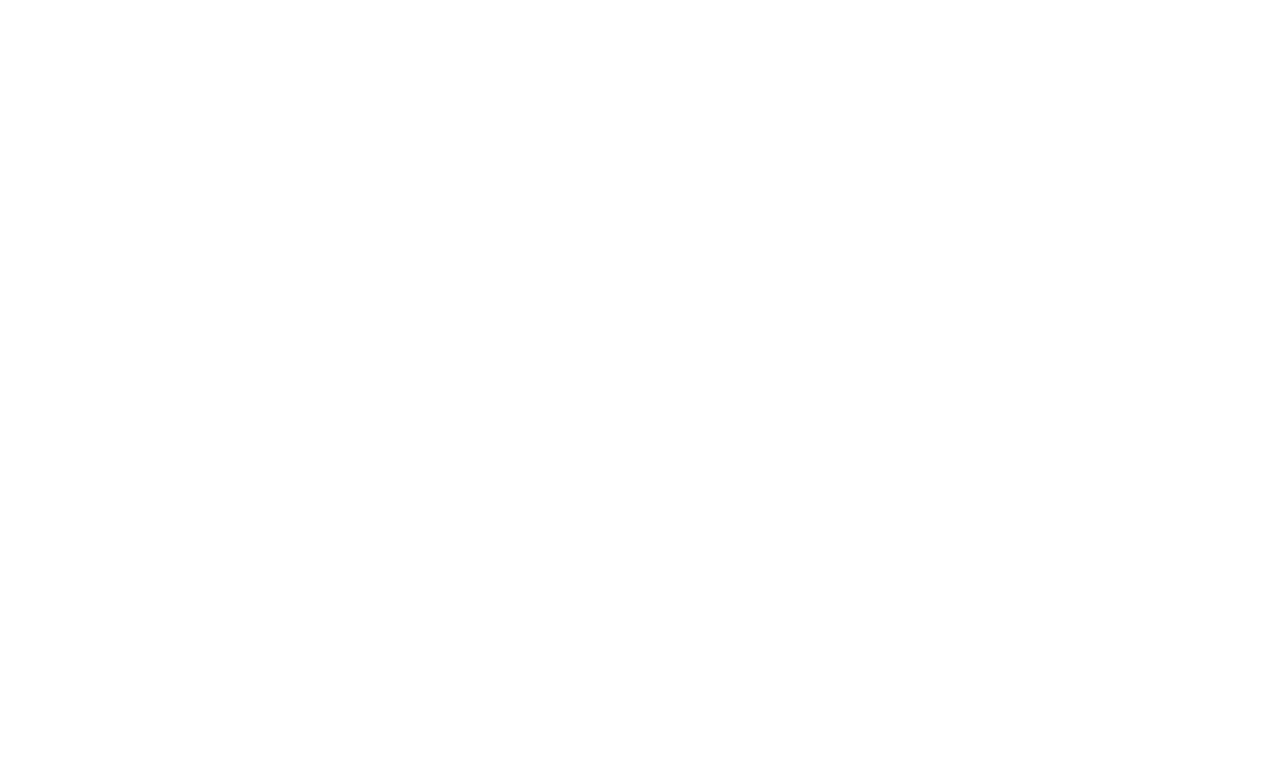
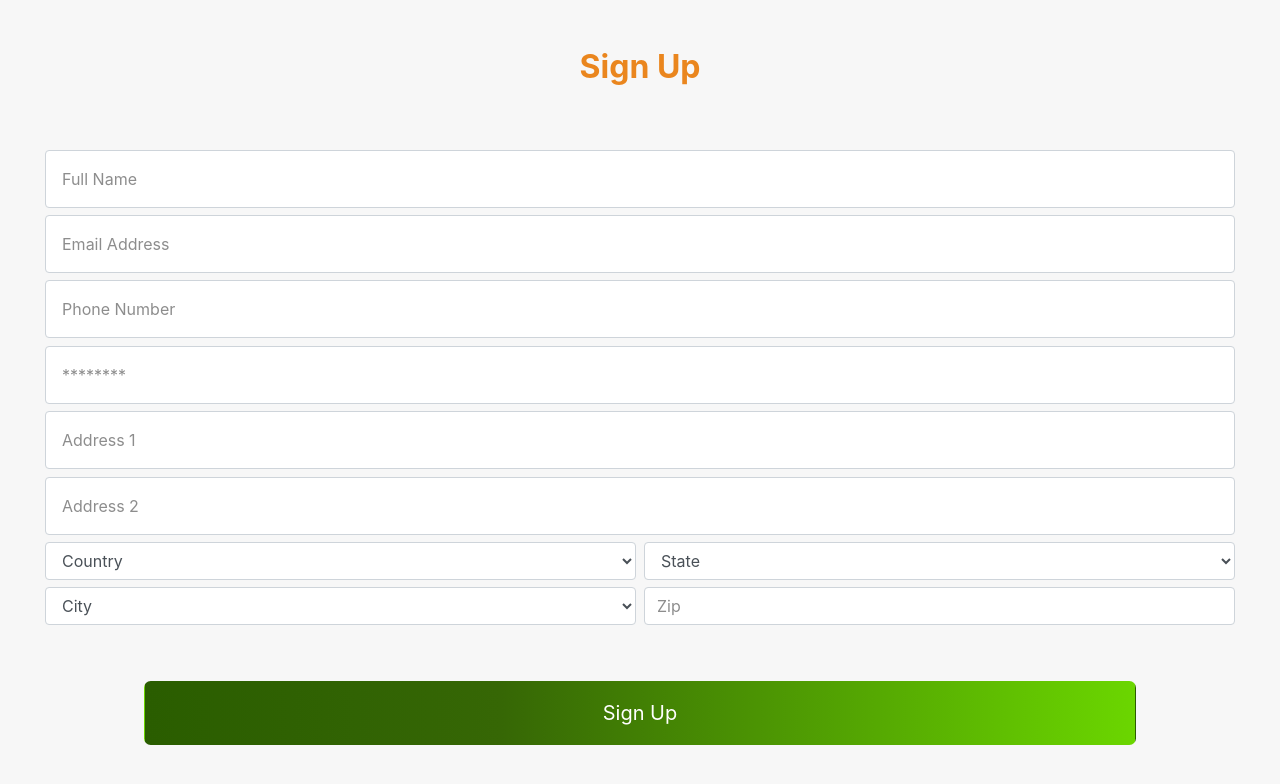
Before and after one commit to frodrigueez/Feed-South-Fl-Plus, a React (Create React App) app in the folder mobile/: page /#/signup in a window 1280 px wide. Shown: the top 784 px of the page. Built offline with nearby package versions, Linux system fonts and the light colour scheme.

Commit message:
page 4 markup complete

```diff
--- /dev/null
+++ b/mobile/src/pages/Signup.jsx
@@ -0,0 +1,111 @@
+import React from "react";
+import style from "./Signup.module.css";
+const Signup = () => {
+  return (
+    <div className={`${style.main}`}>
+      <div className={`${style.item}`}>
+        <h2 className="text-capitalize text-center py-5">
+          <b className={`${style.headerColor}`}>sign up</b>
+        </h2>
+      </div>
+      <div className={`${style.item}`}>
+        <input
+          type="text"
+          className={`${style.input} form-control p-3`}
+          placeholder="Full Name"
+        />
+      </div>
+      <div className={`${style.item}`}>
+        <input
+          type="email"
+          className={`${style.input} form-control p-3`}
+          placeholder="Email Address"
+        />
+      </div>
+      <div className={`${style.item}`}>
+        <input
+          type="Number"
+          className={`${style.input} form-control p-3`}
+          placeholder="Phone Number"
+        />
+      </div>
+      <div className={`${style.item}`}>
+        <input
+          type="password"
+          className={`${style.input} form-control p-3`}
+          placeholder="********"
+        />
+      </div>
+      <div className={`${style.item}`}>
+        <input
+          type="text"
+          className={`${style.input} form-control p-3`}
+          placeholder="Address 1"
+        />
+      </div>
+      <div className={`${style.item}`}>
+        <input
+          type="text"
+          className={`${style.input} form-control p-3`}
+          placeholder="Address 2"
+        />
+      </div>
+      <div className={`${style.item}`}>
+        <div className="container-fluid">
+          <div className="row">
+            <div className="col-6 p-0 pr-1">
+              <select className="form-control">
+                <option value="test" selected>
+                  Country
+                </option>
+                <option value="test">USA</option>
+              </select>
+            </div>
+            <div className="col-6 p-0 pl-1">
+              <select className="form-control">
+                <option value="state">State</option>
+                <option value="FL">FL</option>
+              </select>
+            </div>
+          </div>
+        </div>
+      </div>
+      <div className={`${style.item}`}>
+        <div className="container-fluid">
+          <div className="row">
+            <div className="col-6 p-0 pr-1">
+              <select className="form-control">
+                <option value="test" selected>
+                  City
+                </option>
+                <option value="test">USA</option>
+              </select>
+            </div>
+            <div className="col-6 p-0 pl-1">
+              <input
+                type="number"
+                className={`${style.input} form-control`}
+                placeholder="Zip"
+              />
+            </div>
+          </div>
+        </div>
+      </div>
+      <div className={`${style.item}`}>
+        <div className="container-fluid">
+          <div className="row">
+            <div className="col-10 p-0 mx-auto">
+              <button
+                className={`${style.signUpButton} btn btn-block p-3 my-5 my-4`}
+              >
+                Sign Up
+              </button>
+            </div>
+          </div>
+        </div>
+      </div>
+    </div>
+  );
+};
+
+export default Signup;
--- /dev/null
+++ b/mobile/src/pages/Signup.module.css
@@ -0,0 +1,34 @@
+.main {
+  background-color: #f7f7f7;
+  height: 100vh;
+  display: grid;
+  grid-auto-columns: 100%;
+  grid-template-rows: auto;
+  padding: 0em 45px;
+}
+
+.item {
+}
+
+.headerColor {
+  color: #ea861e;
+}
+
+.input {
+}
+
+.input::placeholder {
+  color: #8d8d8d;
+}
+
+.signUpButton {
+  background: linear-gradient(
+    270deg,
+    rgba(107, 214, 0, 1) 0%,
+    rgba(54, 103, 5, 1) 64%,
+    rgba(42, 93, 0, 1) 100%
+  );
+  color: white;
+  border-radius: 5pt;
+  font-size: 1.25em;
+}
--- a/mobile/src/routes.js
+++ b/mobile/src/routes.js
@@ -1,11 +1,13 @@
 import React from 'react';
 import {HashRouter, Switch, Route} from 'react-router-dom'
 import Login from './pages/Login'
+import Signup from './pages/Signup'
 const Router = () => {
     return (
         <HashRouter>
             <Switch>
                 <Route exact path="/login" component={Login} />
+                <Route exact path="/signup" component={Signup} />
             </Switch>
         </HashRouter>
      );
```
